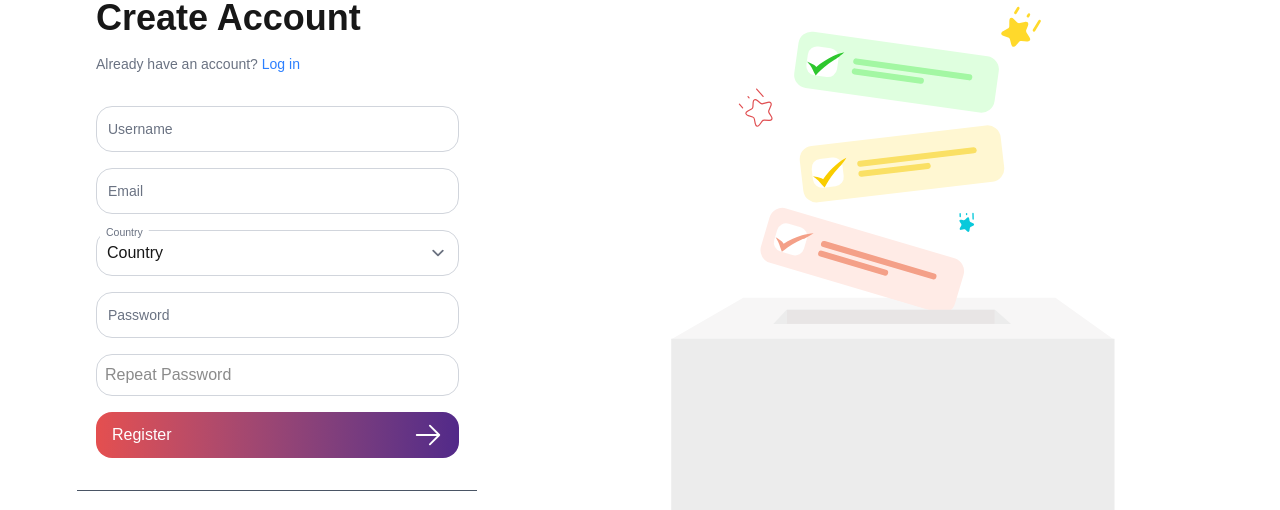
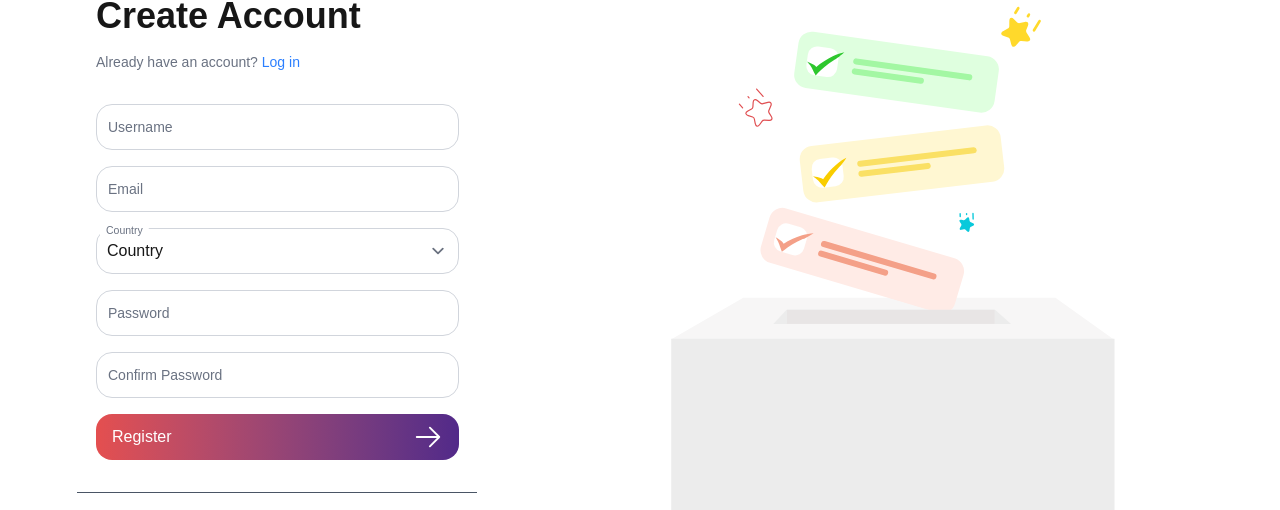
Before and after one commit to freeCodeCamp-2025-Summer-Hackathon/silver-promise, a Next.js app in the folder poll/: page /register in a window 1280 px wide. Shown: the part 101-611 px from the top of the page. Built offline with nearby package versions, Linux system fonts and the light colour scheme.

Commit message:
feat: working FloatingLabelInputValidation

```diff
--- a/poll/app/(auth)/register/page.tsx
+++ b/poll/app/(auth)/register/page.tsx
@@ -2,6 +2,7 @@
 
 import { PrimaryButtonWithArrowRight } from "@/app/ui-components/buttons/PrimaryButton";
 import FloatingLabelInput from "@/app/ui-components/inputs/FloatingLabelInput";
+import FloatingLabelInputValidation from "@/app/ui-components/inputs/FloatingLabelInputValidation";
 import FloatingLabelSelectInput from "@/app/ui-components/inputs/FloatingLabelSelectInput";
 import { countries } from "@/lib/countries";
 import Image from "next/image";
@@ -27,14 +28,14 @@ export default function Register() {
       [name]: value,
     }));
 
-    if (name === "password" || name === "repeatPassword") {
+    if (name === "password" || name === "confirmPassword") {
       const password = name === "password" ? value : formData.password;
-      const repeatPassword =
-        name === "repeatPassword" ? value : formData.confirmPassword;
+      const confirmPassword =
+        name === "confirmPassword" ? value : formData.confirmPassword;
 
       setErrors((prev) => ({
         ...prev,
-        passwordMatch: password !== repeatPassword && repeatPassword !== "",
+        passwordMatch: password !== confirmPassword && confirmPassword !== "",
       }));
     }
   };
@@ -94,33 +95,15 @@ export default function Register() {
               value={formData.password}
               required
             />
-            {/* <FloatingLabelInput
+            <FloatingLabelInputValidation
+              type="password"
               label="Confirm Password"
               name="confirmPassword"
-              onChange={handleInputChange}
-              type="password"
-              value={formData.confirmPassword}
-              required
-            /> */}
-
-            {/* This will be made into a component later on */}
-            <input
-              type="password"
-              name="confirmPassword"
-              aria-label="Repeat Password"
-              placeholder="Repeat Password"
               value={formData.confirmPassword}
               onChange={handleInputChange}
-              className={`p-2 border rounded-2xl ${
-                errors.passwordMatch ? "border-red-500" : "border-gray-300"
-              }`}
-              required
+              errorMessage="Passwords do not match"
+              isInvalid={errors.passwordMatch}
             />
-            {errors.passwordMatch && (
-              <p className="text-red-500 text-sm -mt-3">
-                Passwords do not match
-              </p>
-            )}
             <PrimaryButtonWithArrowRight label="Register" type="submit" />
           </div>
         </form>
@@ -141,7 +124,7 @@ export default function Register() {
           alt="Login Page"
           width={750}
           height={750}
-          className="dark:invert-85"
+          className="dark:invert-85 h-auto"
         />
       </div>
     </div>
--- a/poll/app/ui-components/inputs/FloatingLabelInputValidation.tsx
+++ b/poll/app/ui-components/inputs/FloatingLabelInputValidation.tsx
@@ -1,30 +1,45 @@
 "use client";
-
-import React, { useState } from "react";
 
 interface FloatingLabelInputValidationProps {
   label: string;
   value: string;
-  errorCheck?: (value: string) => boolean;
+  type: HTMLInputElement["type"];
   onChange?: (e: React.ChangeEvent<HTMLInputElement>) => void;
   isInvalid?: boolean;
   errorMessage?: string;
+  name?: string;
+  required?: boolean;
 }
 
+/**
+ * A floating label input component with validation support.
+ *
+ * Renders a styled input field with a floating label, validation error message, and customizable props.
+ * The label animates above the input when focused or filled. Displays an error message and red border when invalid.
+ *
+ * @param label - The label text displayed for the input.
+ * @param value - The current value of the input.
+ * @param type - The input type (e.g., "text", "email", "password"). Defaults to "text".
+ * @param onChange - Callback fired when the input value changes.
+ * @param errorMessage - The error message to display when the input is invalid.
+ * @param isInvalid - Whether the input is in an invalid state.
+ * @param name - The name attribute for the input.
+ * @param required - Whether the input is required.
+ *
+ * @returns A React component rendering a floating label input with validation feedback.
+ */
 export default function FloatingLabelInputValidation({
   label,
   value,
+  type = "text",
   onChange,
-  errorCheck,
   errorMessage = "",
   isInvalid = false,
+  name = "",
+  required = false,
 }: FloatingLabelInputValidationProps) {
-  const [inputValue, setInputValue] = useState(value);
-  const [isInvalidValue, setInvalid] = useState(isInvalid);
-
   const handleChange = (e: React.ChangeEvent<HTMLInputElement>) => {
-    setInputValue(e.target.value);
-    setInvalid(errorCheck ? errorCheck(e.target.value) : false);
+    value = e.target.value;
     if (onChange) {
       onChange(e);
     }
@@ -33,25 +48,26 @@ export default function FloatingLabelInputValidation({
   return (
     <div className="relative">
       <input
-        type="password"
-        value={inputValue}
+        type={type}
+        value={value}
         onChange={handleChange}
-        name="repeatPassword"
-        id="floating_outlined"
+        name={name}
+        placeholder=" "
+        id={name || "floating_outlined"}
         className={`p-2.5 border rounded-2xl focus:outline-none focus:ring-2 transition duration-200 peer w-full ${
-          isInvalidValue
+          isInvalid
             ? "border-red-500 focus:ring-red-500"
             : "border-gray-300 focus:ring-blue-500"
         }`}
-        required
+        required={required}
       />
       <label
-        htmlFor="floating_outlined"
+        htmlFor={name || "floating_outlined"}
         className="absolute text-sm text-gray-500 dark:text-gray-400 duration-300 transform -translate-y-4 scale-75 top-2 z-10 origin-[0] bg-background px-2 peer-focus:px-2 peer-focus:text-blue-600 peer-focus:dark:text-blue-500 peer-placeholder-shown:scale-100 peer-placeholder-shown:-translate-y-1/2 peer-placeholder-shown:top-1/2 peer-focus:top-2 peer-focus:scale-75 peer-focus:-translate-y-4 rtl:peer-focus:translate-x-1/4 rtl:peer-focus:left-auto start-1"
       >
         {label}
       </label>
-      {isInvalidValue && (
+      {isInvalid && (
         <p className="text-red-500 text-sm -mt-3 translate-y-4">
           {errorMessage}
         </p>
```
